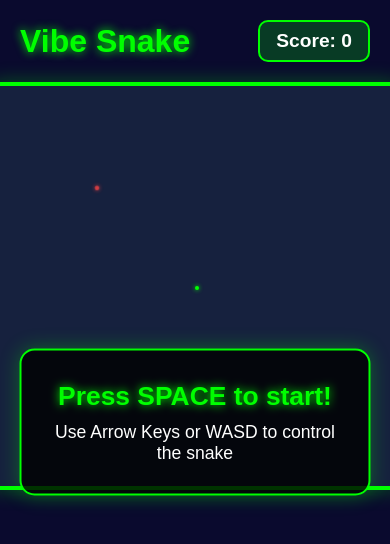
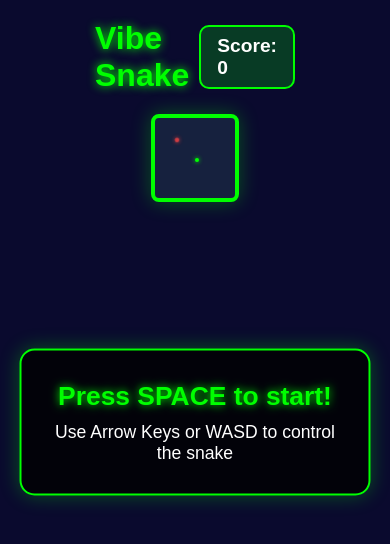
Before and after one commit to T0liver/vibe-snake, a React (Create React App) app: page / in a window 390 px wide. Shown: the top 544 px of the page. Built offline with nearby package versions, Linux system fonts and the light colour scheme.

Commit message:
Reduce Snake game grid from 100x100 to 20x20 square
Co-authored-by: T0liver <123989030+T0liver@users.noreply.github.com>

```diff
--- a/src/SnakeGame.css
+++ b/src/SnakeGame.css
@@ -13,7 +13,7 @@
   display: flex;
   justify-content: space-between;
   align-items: center;
-  width: 600px;
+  width: 200px;
   margin-bottom: 20px;
 }
 
@@ -36,8 +36,8 @@
 
 .game-board {
   display: grid;
-  grid-template-columns: repeat(100, 6px);
-  grid-template-rows: repeat(100, 6px);
+  grid-template-columns: repeat(20, 6px);
+  grid-template-rows: repeat(20, 6px);
   gap: 0;
   border: 4px solid #00ff00;
   border-radius: 8px;
@@ -116,7 +116,7 @@
 @media (max-width: 768px) {
   .game-header {
     width: 100%;
-    max-width: 600px;
+    max-width: 200px;
   }
 
   .game-header h1 {
@@ -129,8 +129,8 @@
   }
 
   .game-board {
-    grid-template-columns: repeat(100, 4px);
-    grid-template-rows: repeat(100, 4px);
+    grid-template-columns: repeat(20, 4px);
+    grid-template-rows: repeat(20, 4px);
   }
 
   .cell {
--- a/src/SnakeGame.tsx
+++ b/src/SnakeGame.tsx
@@ -8,10 +8,10 @@ interface Position {
 
 type Direction = 'UP' | 'DOWN' | 'LEFT' | 'RIGHT';
 
-const GRID_SIZE = 100;
-const INITIAL_SNAKE: Position[] = [{ x: 50, y: 50 }];
+const GRID_SIZE = 20;
+const INITIAL_SNAKE: Position[] = [{ x: 10, y: 10 }];
 const INITIAL_DIRECTION: Direction = 'RIGHT';
-const INITIAL_FOOD: Position = { x: 25, y: 25 };
+const INITIAL_FOOD: Position = { x: 5, y: 5 };
 
 const SnakeGame: React.FC = () => {
   const [snake, setSnake] = useState<Position[]>(INITIAL_SNAKE);
```
Also changed, not shown: 1 other file (tests, documents, lock files or other folders).
